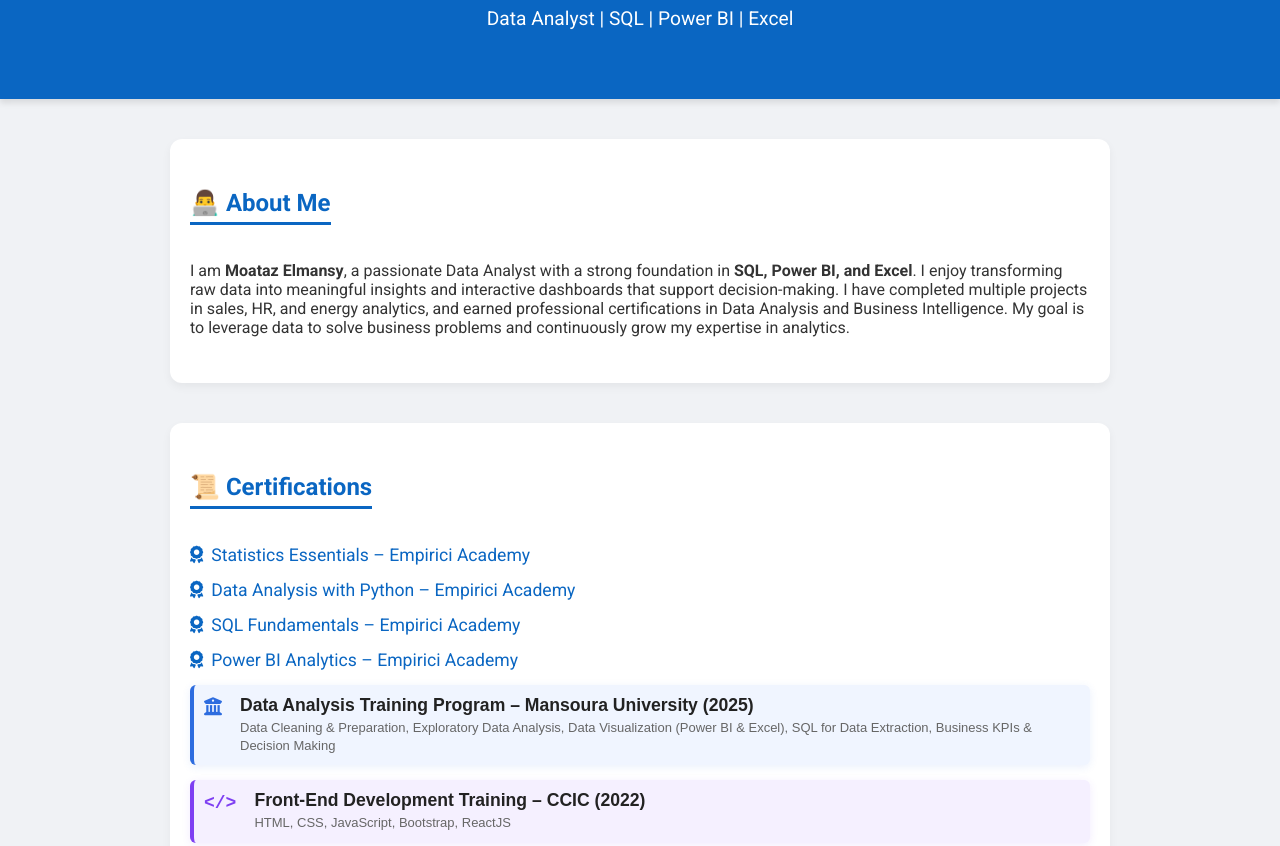
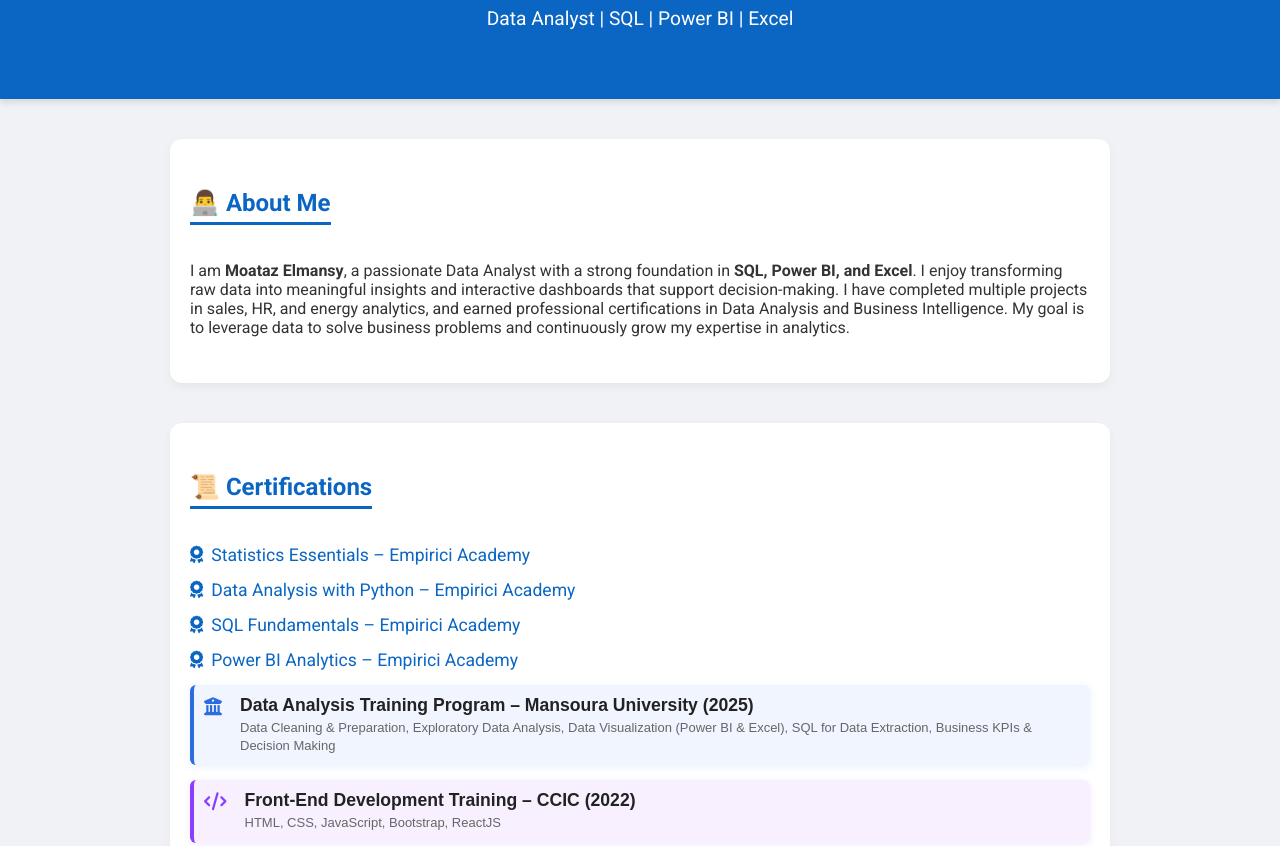
Before and after one commit to moataz-n-elmansy/moataz-n-elmansy, a plain HTML site: page index.html in a window 1280 px wide. Shown: the part 106-952 px from the top of the page. Drawn offline with Linux system fonts and the light colour scheme.

Commit message:
Fix HTML formatting and structure

```diff
--- a/index.html
+++ b/index.html
@@ -162,7 +162,7 @@
 
 
 <li class="frontend">
-  <span class="icon">&lt;/&gt;</span>
+  <i class="fas fa-code icon" aria-hidden="true"></i>
   <div>
     <div class="meta">Front-End Development Training – CCIC (2022)</div>
     <small>
@@ -178,18 +178,16 @@
     align-items: flex-start;
     padding: 10px;
     border-radius: 6px;
-    background: #f5f0ff;
-    border-left: 4px solid #7e3ff2;
+    background: #f8f0ff;
+    border-left: 4px solid #8b3ffd;
     font-family: Arial, sans-serif;
-    box-shadow: 0 2px 8px rgba(126,63,242,0.1);
+    box-shadow: 0 2px 8px rgba(139,63,253,0.1);
   }
 
   .frontend .icon {
-    color: #7e3ff2;
+    color: #8b3ffd;
     font-size: 18px;
     margin-top: 3px;
-    font-weight: bold;
-    font-family: monospace;
   }
 
   .frontend .meta {
```
